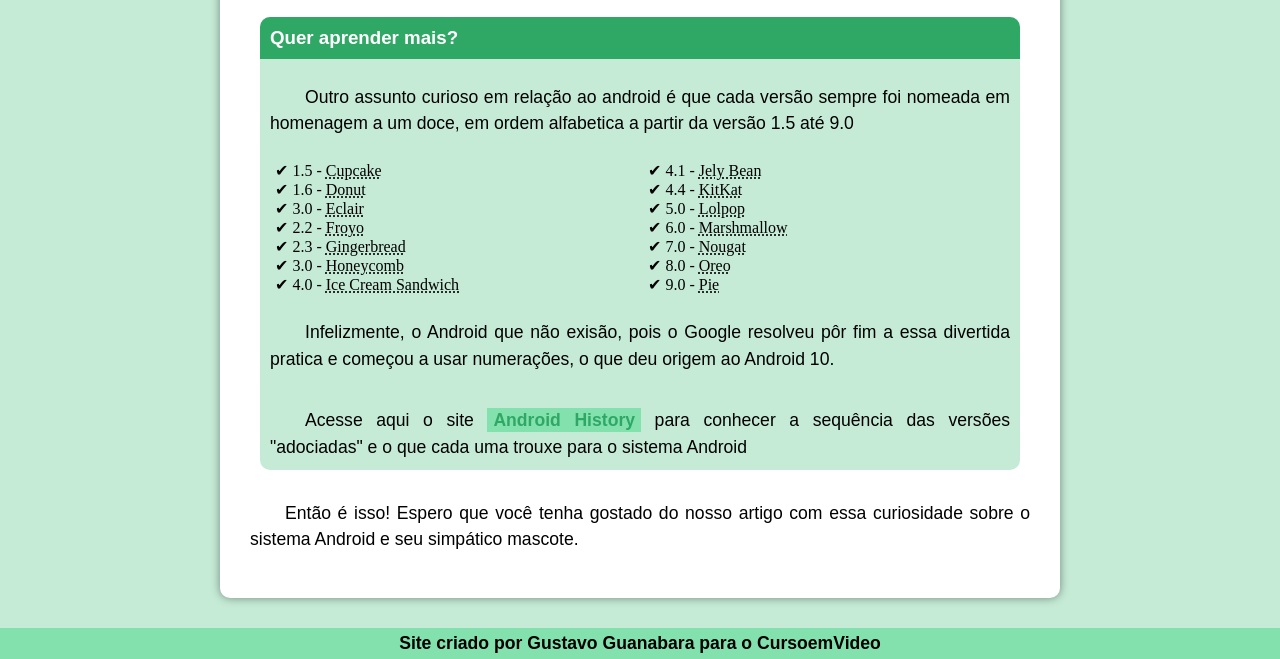
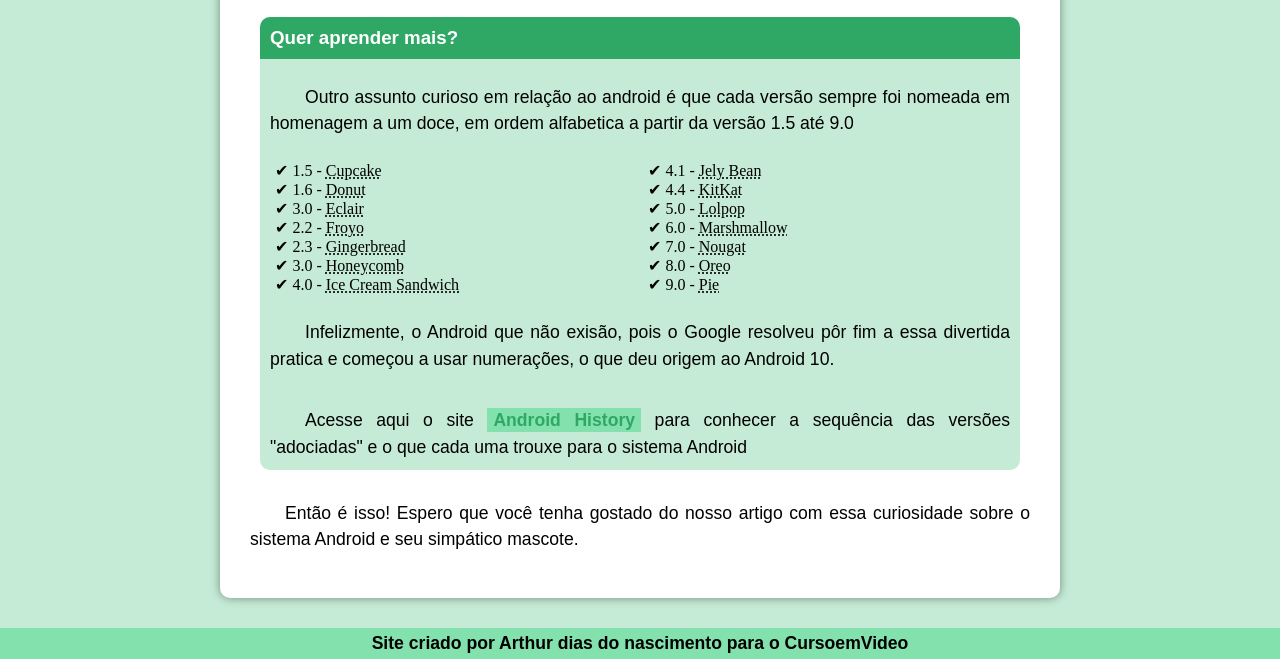
Before and after one commit to Arthur-dias-do-nascimento/Curso-de-HTML5-CSS3, a plain HTML site: page MODULO 2/DESAFIO/index.html in a window 1280 px wide. Shown: the part 2299-2958 px from the top of the page. Drawn offline with Linux system fonts and the light colour scheme.

Commit message:
Update index.html

```diff
--- a/MODULO 2/DESAFIO/index.html
+++ b/MODULO 2/DESAFIO/index.html
@@ -74,7 +74,7 @@
         </section>
     </main>
     <footer>
-        <p>Site criado por <a href="https://github.com/gustavoguanabara" target="_blank" rel="external">Gustavo Guanabara</a> para o <a href="https://www.youtube.com/@CursoemVideo" target="_blank" rel="external">CursoemVideo</a></p>
+        <p>Site criado por <a href="https://github.com/arthur-dias-do-nascimento" target="_blank" rel="external">Arthur dias do nascimento</a> para o <a href="https://www.youtube.com/@CursoemVideo" target="_blank" rel="external">CursoemVideo</a></p>
     </footer>
 </body>
 </html>
```
